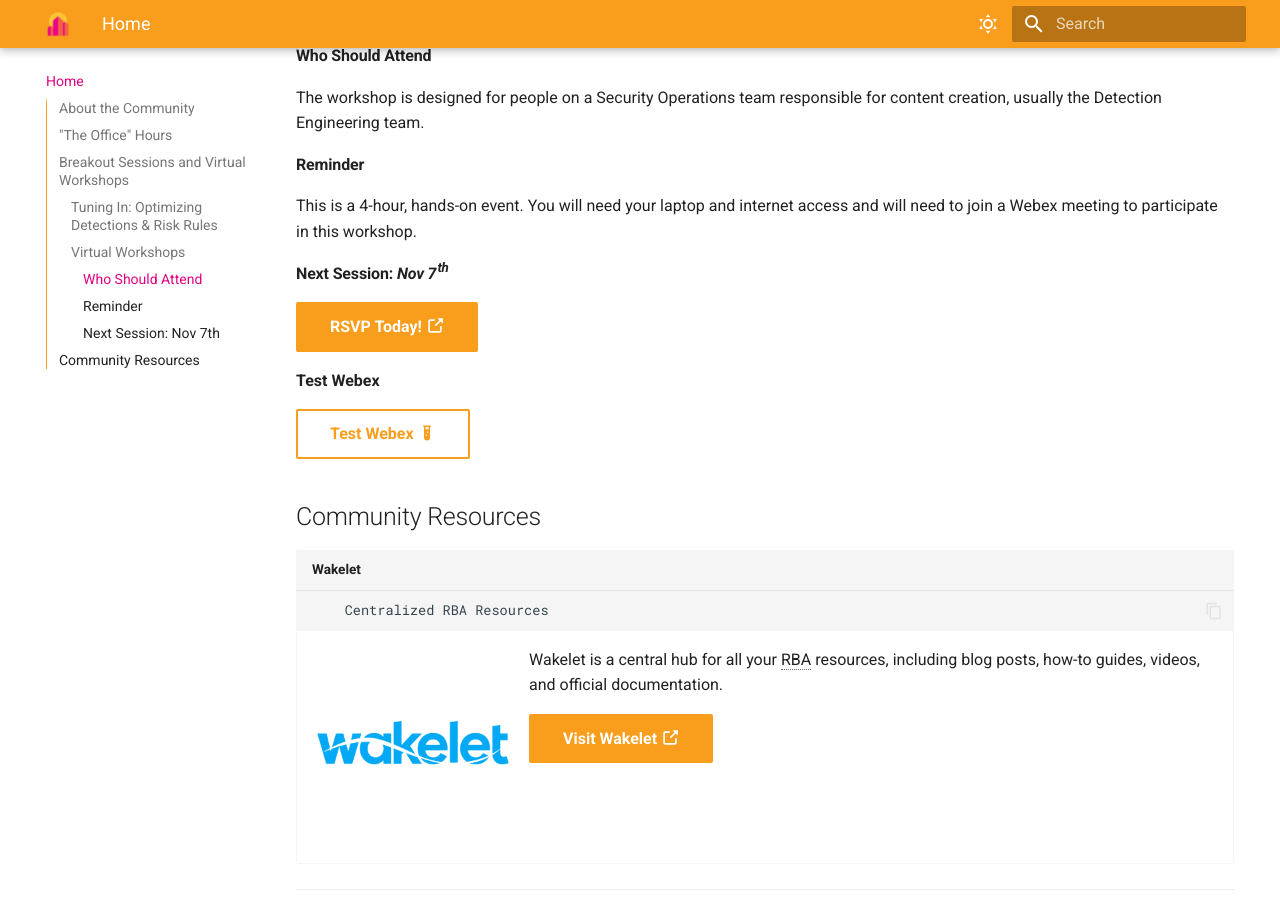
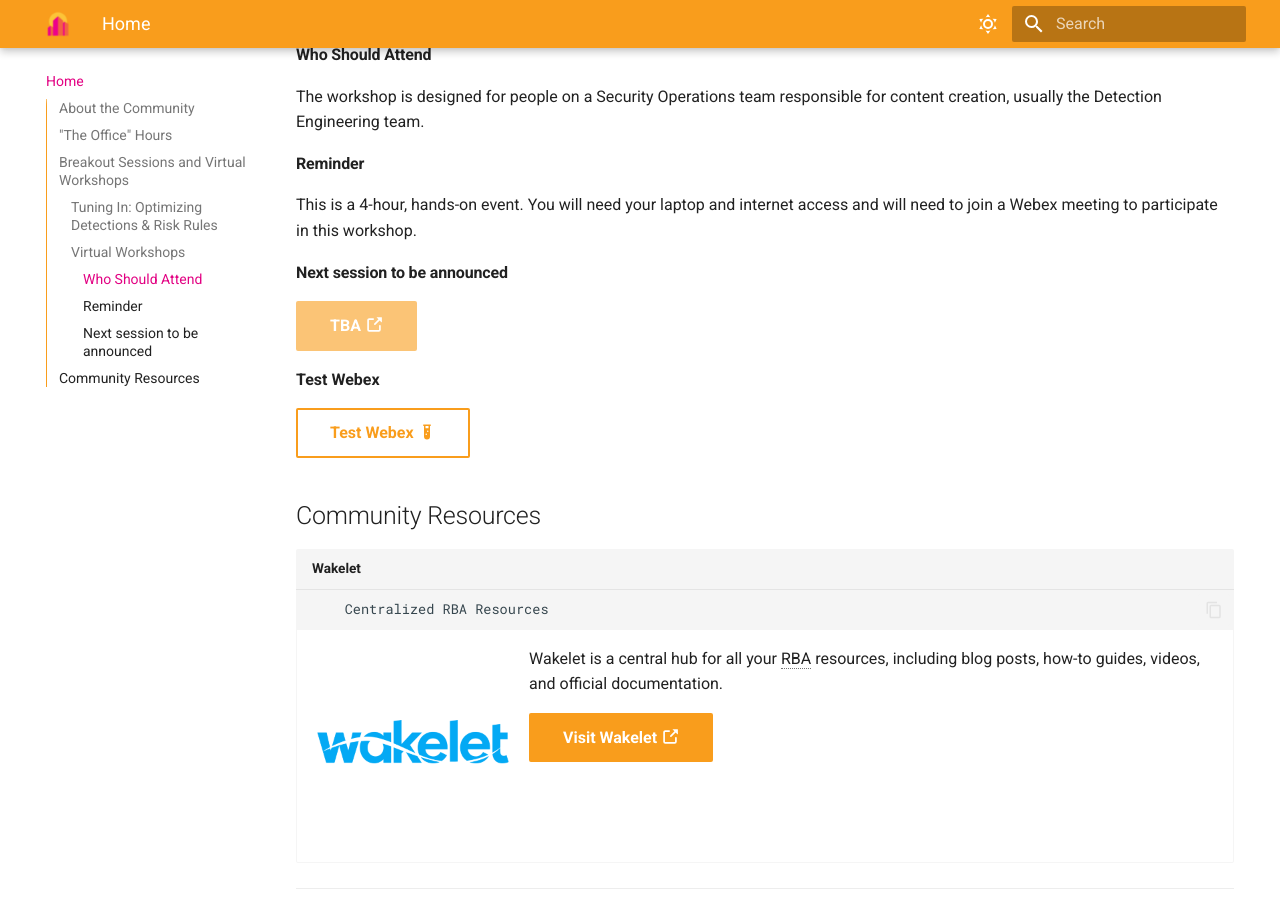
Before and after one commit to rba-community/rba-community, an MkDocs documentation site: the page built from docs/index.md, in a window 1280 px wide and 900 px high, scrolled down 2074 px. Built offline with MkDocs 1.6.1 and Material for MkDocs 9.7.7, drawn with Linux system fonts in a browser that asks for light colours; emoji names are drawn with the system emoji font.

Commit message:
Updated image and virtual session
Signed-off-by: RBA Community Admin <admin@rba.community>

```diff
--- a/docs/index.md
+++ b/docs/index.md
@@ -18,7 +18,7 @@
 [:new:{ .newicon } RSVP to "The Office" Hours :octicons-link-external-16:](https://cisco.webex.com/webappng/sites/cisco/webinar/webinarSeries/register/d5db73f743c643c387cae885ae6015da){ .md-button .md-button--primary target="blank" }
 [Past Recordings :octicons-video-16:](library/index.md "See past sessions from The Office Hours."){ .md-button .md-button--primary }
 
-![The RBA Community 2024 Sessions](assets/2024_sessions.webp)
+![The RBA Community 2024 Sessions](assets/rba_community_2025_dates.webp)
 
 ## Breakout Sessions and Virtual Workshops
 
@@ -52,9 +52,9 @@
 
 This is a 4-hour, hands-on event. You will need your laptop and internet access and will need to join a Webex meeting to participate in this workshop.
 
-#### Next Session: _Nov 7^th^_
+#### Next session to be announced
 
-[RSVP Today! :octicons-link-external-16:](https://splunk.webex.com/weblink/register/r55152f253503ee18d7abc25b84dda9d3){ target="blank" .md-button .md-button--primary }
+[TBA :octicons-link-external-16:](#){ target="blank" .md-button .md-button--primary .disabled-button }
 
 **Test Webex**
 
```
